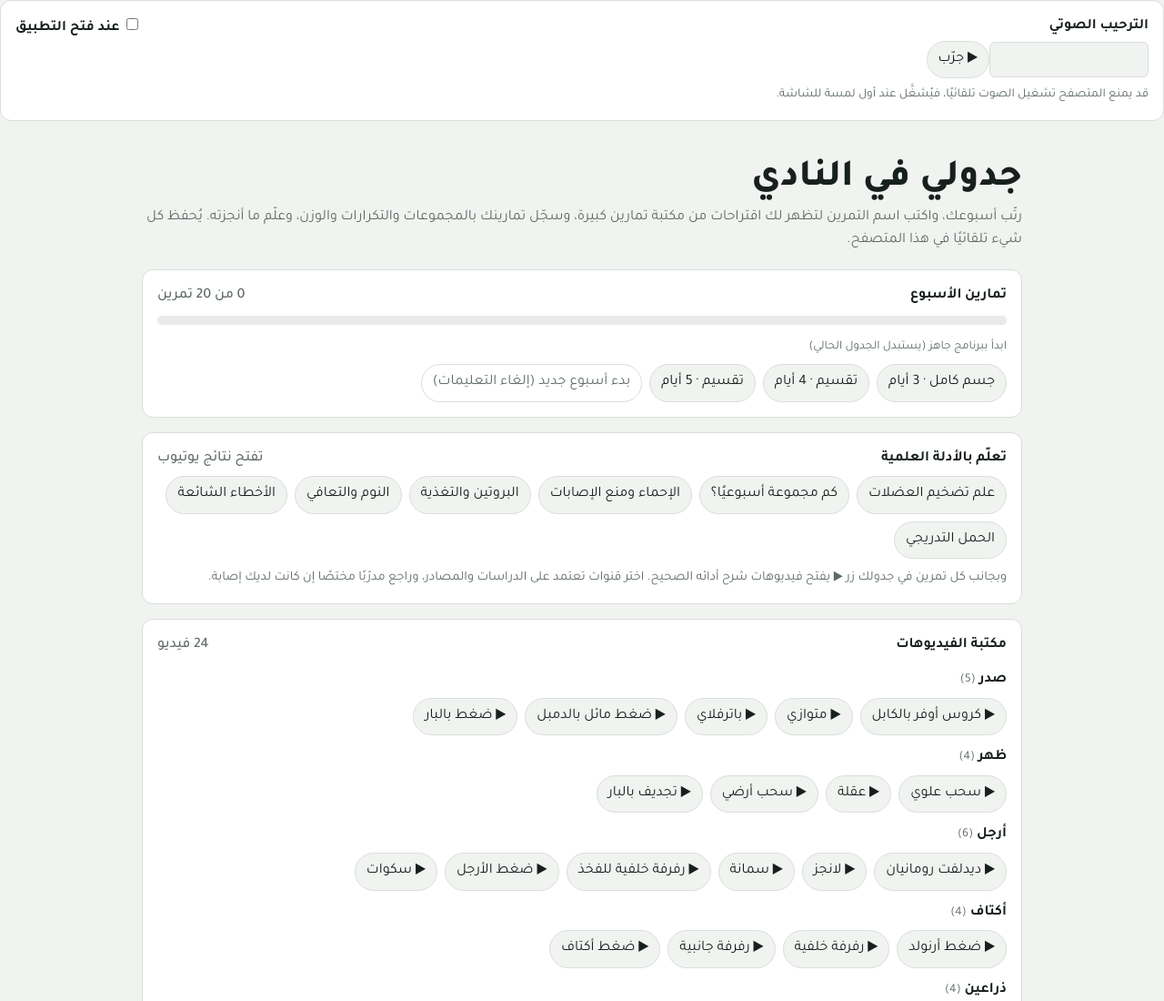
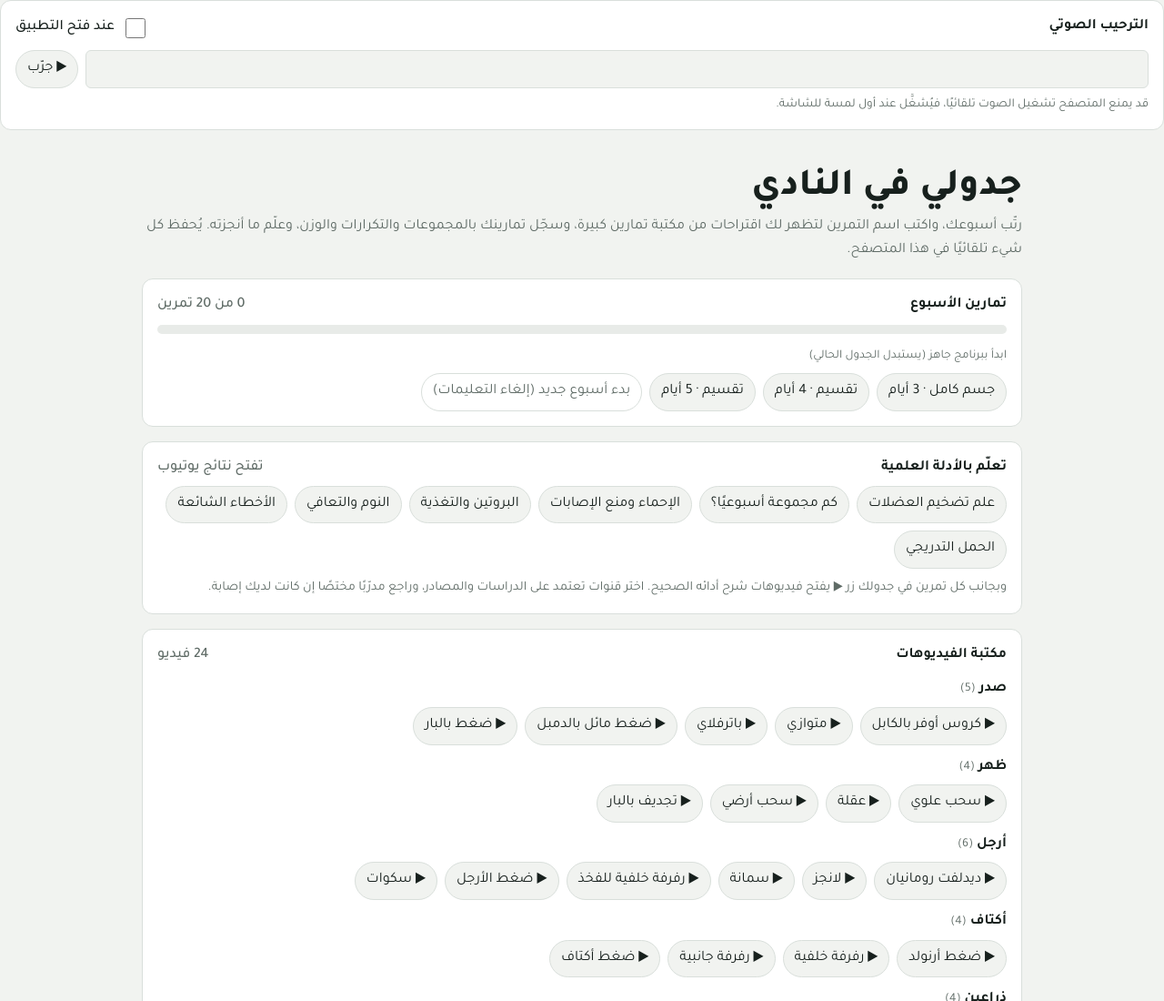
Before and after one commit to deia144/gym-planner, a plain HTML site: page index.html in a window 1280 px wide. Shown: the top 1100 px of the page at 91% size. Drawn offline with Linux system fonts and the light colour scheme.

Commit message:
Update index.html

```diff
--- a/index.html
+++ b/index.html
@@ -13,6 +13,10 @@
 <link rel="preconnect" href="https://fonts.googleapis.com">
 <link href="https://fonts.googleapis.com/css2?family=Tajawal:wght@400;500;700;800&display=swap" rel="stylesheet">
 <style>
+.sw{display:flex;align-items:center;gap:8px;font-weight:500;margin:0;cursor:pointer}
+.sw input{width:22px;height:22px;accent-color:var(--acc)}
+.gr2{display:flex;gap:8px;margin-top:10px}
+.gr2 input{flex:1}
 :root{--bg:#f1f3f0;--panel:#fff;--ink:#17201d;--mute:#5f6b66;--line:#d9dfdb;--acc:#0f8f7e;--accink:#fff;--rest:#e8ebe8;
 box-sizing:border-box;padding-top:env(safe-area-inset-top,0px);padding-bottom:env(safe-area-inset-bottom,0px)}
 @media (prefers-color-scheme:dark){:root:not([data-theme="light"]){--bg:#101715;--panel:#18211e;--ink:#e9f0ed;--mute:#9fb0a9;--line:#2a3833;--acc:#2fc2ad;--accink:#06231e;--rest:#1d2723}}
```
